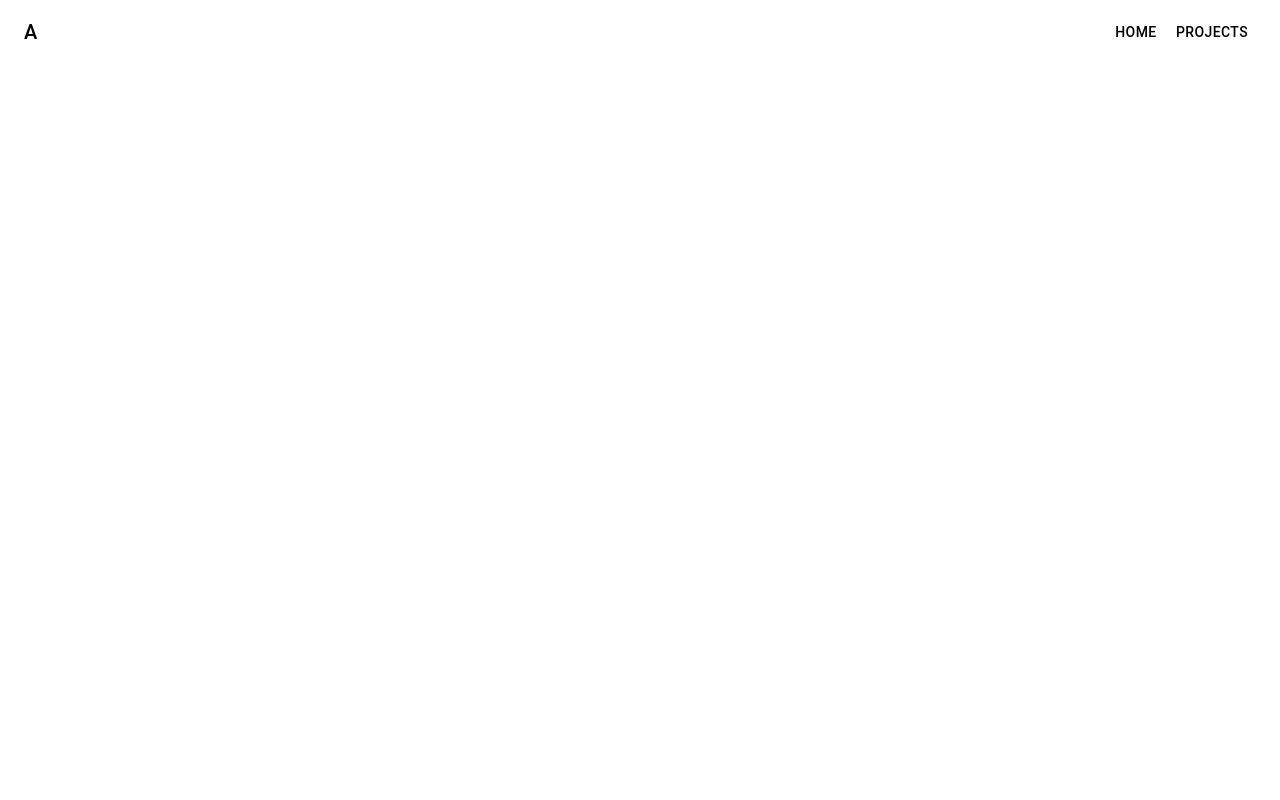
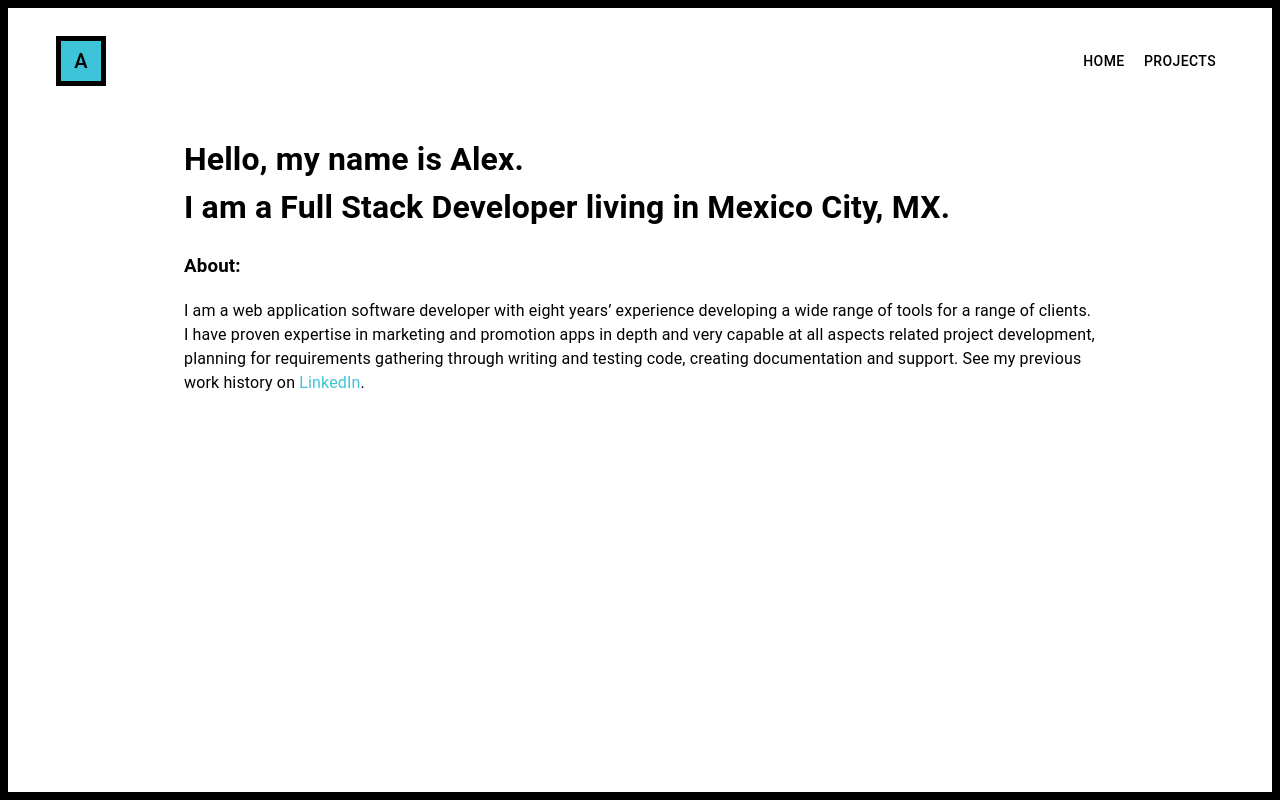
Before and after one commit to alexanderanhe/cv, a React (Create React App) app: page / in a window 1280 px wide. Built offline with nearby package versions, Linux system fonts and the light colour scheme.

Commit message:
Adding info

```diff
--- a/src/App.css
+++ b/src/App.css
@@ -1,38 +1,28 @@
-.App {
-  text-align: center;
+.title-logo {
+  width: 50px;
+  height: 50px;
+  border: 5px solid #000;
+  background-color: #3ec4d9;
+  display: grid;
+  justify-content: center;
+  align-content:center;
+  cursor: pointer
 }
 
-.App-logo {
-  height: 40vmin;
-  pointer-events: none;
+.title-logo .logo-text {
+  transform: rotate(0deg);
+  transition: transform .4s ease-in-out;
+  font-weight: 500;
+  font-size: 1.25rem
 }
 
-@media (prefers-reduced-motion: no-preference) {
-  .App-logo {
-    animation: App-logo-spin infinite 20s linear;
-  }
+.title-logo:hover {
+  opacity: 1;
+  transform: rotate(-90deg);
+  transition: transform .4s ease-in-out
 }
 
-.App-header {
-  background-color: #282c34;
-  min-height: 100vh;
-  display: flex;
-  flex-direction: column;
-  align-items: center;
-  justify-content: center;
-  font-size: calc(10px + 2vmin);
-  color: white;
+.title-logo:hover .logo-text {
+  transform: rotate(90deg);
+  transform-origin: center
 }
-
-.App-link {
-  color: #61dafb;
-}
-
-@keyframes App-logo-spin {
-  from {
-    transform: rotate(0deg);
-  }
-  to {
-    transform: rotate(360deg);
-  }
-}
--- a/src/App.js
+++ b/src/App.js
@@ -4,13 +4,18 @@ import AppBar from '@material-ui/core/AppBar';
 import Toolbar from '@material-ui/core/Toolbar';
 import Typography from '@material-ui/core/Typography';
 import Button from '@material-ui/core/Button';
+import Container from '@material-ui/core/Container';
 
 const useStyles = makeStyles((theme) => ({
   root: {
-    flexGrow: 1,
+
   },
   menu: {
-    boxShadow: 'none'
+    boxShadow: 'none',
+    paddingTop: '1.3em',
+    paddingBottom: '1.3em',
+    background: "linear-gradient(to bottom, rgba(255,255,255,1) 0%, rgba(255,255,255,0.8) 71%, rgba(255,255,255,0.3) 100%)",
+    filter: "progid:DXImageTransform.Microsoft.gradient( startColorstr='#ffffff', endColorstr='#ffffff', GradientType=0 )",
   },
   menuButton: {
     marginRight: theme.spacing(2),
@@ -25,15 +30,24 @@ function App() {
   return (
     <>
       <div className={classes.root}>
-        <AppBar position="fixed" color="transparent" className={classes.menu}>
+        <Container maxWidth="lg">
+          <AppBar position="sticky" color="inherit" className={classes.menu}>
             <Toolbar>
               <Typography variant="h6" className={classes.title}>
-              A
+                <div className="title-logo"><span className="logo-text">A</span></div>
               </Typography>
               <Button color="inherit">Home</Button>
               <Button color="inherit">Projects</Button>
             </Toolbar>
           </AppBar>
+        </Container>
+        <Container maxWidth="md">
+          <Typography component="div">
+            <h1>Hello, my name is Alex.<br/>I am a Full Stack Developer living in Mexico City, MX.</h1>
+            <h3>About:</h3>
+            <p>I am a web application software developer with eight years’ experience developing a wide range of tools for a range of clients. I have proven expertise in marketing and promotion apps in depth and very capable at all aspects related project development, planning for requirements gathering through writing and testing code, creating documentation and support. See my previous work history on <a href="//www.linkedin.com/in/alexander-anguloh/">LinkedIn</a>.</p>
+          </Typography>
+        </Container>
       </div>
     </>
   );
--- a/src/index.css
+++ b/src/index.css
@@ -1,13 +1,23 @@
+*, *::after, *::before {
+  box-sizing: border-box;
+}
+
 body {
   margin: 0;
-  font-family: -apple-system, BlinkMacSystemFont, 'Segoe UI', 'Roboto', 'Oxygen',
-    'Ubuntu', 'Cantarell', 'Fira Sans', 'Droid Sans', 'Helvetica Neue',
-    sans-serif;
-  -webkit-font-smoothing: antialiased;
-  -moz-osx-font-smoothing: grayscale;
+  border: 8px solid #000;
+  min-height: 100vh;
 }
 
-code {
-  font-family: source-code-pro, Menlo, Monaco, Consolas, 'Courier New',
-    monospace;
+::selection{
+  background: #3ec4d9;
+  color: white
 }
+::-moz-selection {
+  background: #3ec4d9;
+  color: white
+}
+
+a {
+  color: #3ec4d9;
+  text-decoration: none;
+}
```
Lines whose indentation alone changed are shown as unchanged.
